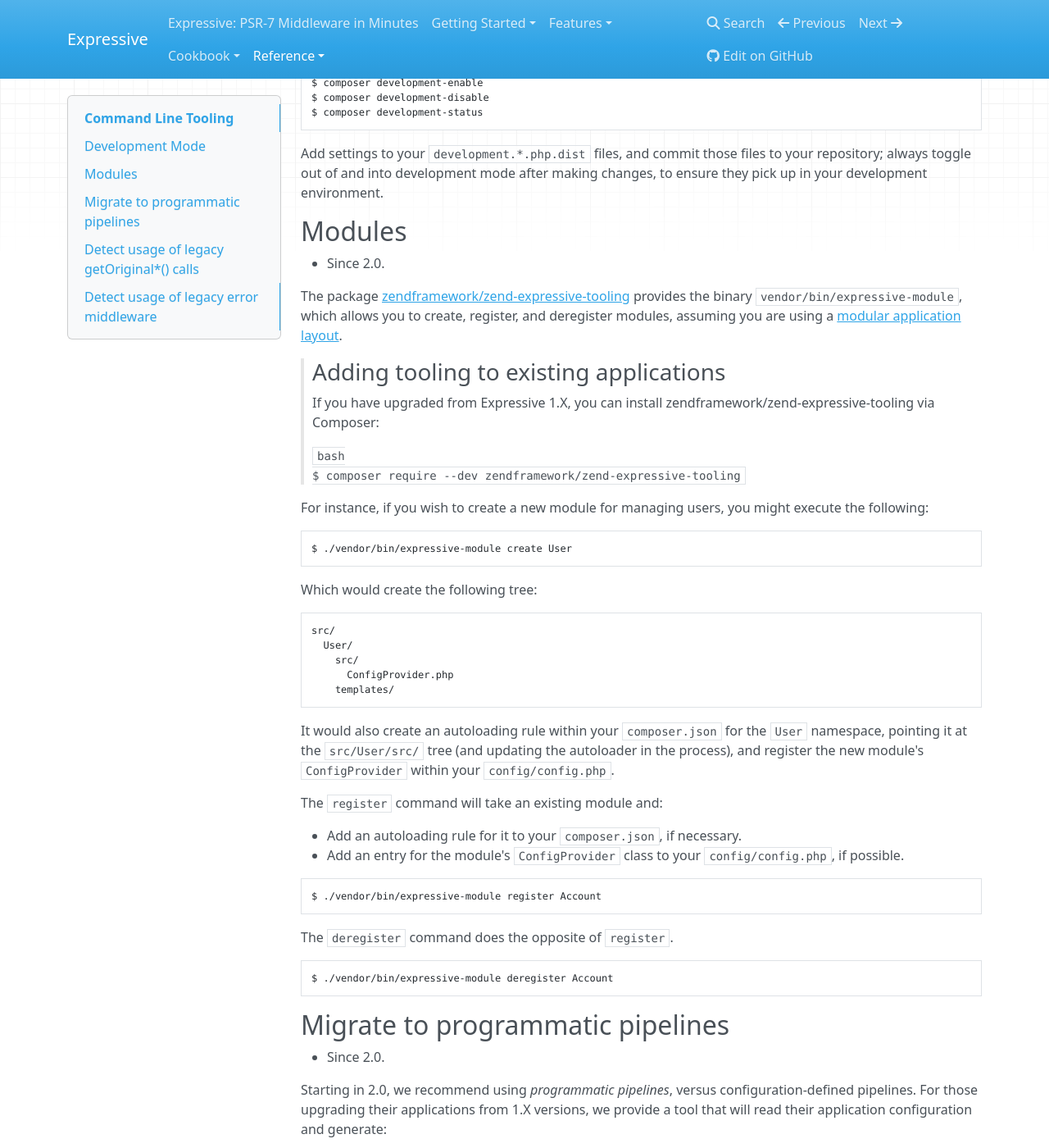
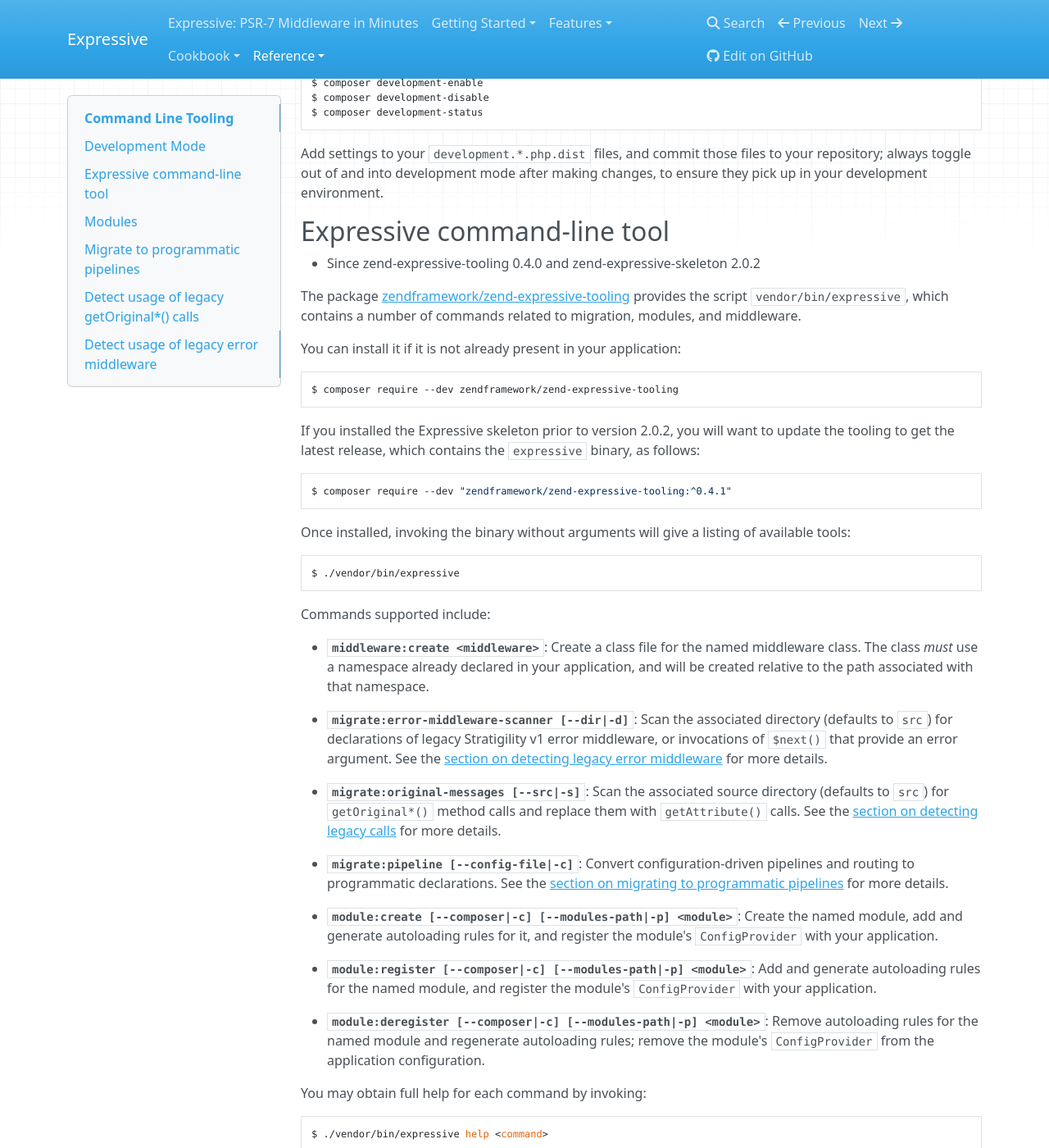
Before and after one commit to zendframework/zend-expressive, an MkDocs documentation site: the page built from doc/book/reference/cli-tooling.md, in a window 1280 px wide and 1400 px high, scrolled down 534 px. Shown: the whole window at 82% size. Built offline with MkDocs 1.6.1, drawn with Linux system fonts in a browser that asks for light colours; nearby versions of some CDN libraries; old or Windows-style settings are respelled for this version of MkDocs; some of the changed text lies outside the part shown.

Commit message:
Documented `expressive` binary

````diff
--- a/doc/book/reference/cli-tooling.md
+++ b/doc/book/reference/cli-tooling.md
@@ -33,9 +33,81 @@
 your repository; always toggle out of and into development mode after making
 changes, to ensure they pick up in your development environment.
 
+## Expressive command-line tool
+
+- Since zend-expressive-tooling 0.4.0 and zend-expressive-skeleton 2.0.2
+
+The package [zendframework/zend-expressive-tooling](https://github.com/zendframework/zend-expressive-tooling)
+provides the script `vendor/bin/expressive`, which contains a number of commands
+related to migration, modules, and middleware.
+
+You can install it if it is not already present in your application:
+
+```bash
+$ composer require --dev zendframework/zend-expressive-tooling
+```
+
+If you installed the Expressive skeleton prior to version 2.0.2, you will want
+to update the tooling to get the latest release, which contains the `expressive`
+binary, as follows:
+
+```bash
+$ composer require --dev "zendframework/zend-expressive-tooling:^0.4.1"
+```
+
+Once installed, invoking the binary without arguments will give a listing of
+available tools:
+
+```bash
+$ ./vendor/bin/expressive
+```
+
+Commands supported include:
+
+- **`middleware:create <middleware>`**: Create a class file for the named
+  middleware class. The class _must_ use a namespace already declared in your
+  application, and will be created relative to the path associated with that
+  namespace.
+
+- **`migrate:error-middleware-scanner [--dir|-d]`**: Scan the associated
+  directory (defaults to `src`) for declarations of legacy Stratigility v1 error
+  middleware, or invocations of `$next()` that provide an error argument. See
+  the [section on detecting legacy error middleware](#detect-usage-of-legacy-error-middleware)
+  for more details.
+
+- **`migrate:original-messages [--src|-s]`**: Scan the associated source directory
+  (defaults to `src`) for `getOriginal*()` method calls and replace them with
+  `getAttribute()` calls. See the [section on detecting legacy
+  calls](#detect-usage-of-legacy-getoriginal-calls) for more details.
+
+- **`migrate:pipeline [--config-file|-c]`**: Convert configuration-driven
+  pipelines and routing to programmatic declarations. See the [section on
+  migrating to programmatic pipelines](#migrate-to-programmatic-pipelines) for
+  more details.
+
+- **`module:create [--composer|-c] [--modules-path|-p] <module>`**: Create the
+  named module, add and generate autoloading rules for it, and register the
+  module's `ConfigProvider` with your application.
+
+- **`module:register [--composer|-c] [--modules-path|-p] <module>`**: Add and
+  generate autoloading rules for the named module,  and register the module's
+  `ConfigProvider` with your application.
+
+- **`module:deregister [--composer|-c] [--modules-path|-p] <module>`**: Remove
+  autoloading rules for the named module and regenerate autoloading rules;
+  remove the module's `ConfigProvider` from the application configuration.
+
+You may obtain full help for each command by invoking:
+
+```bash
+$ ./vendor/bin/expressive help <command>
+```
+
 ## Modules
 
 - Since 2.0.
+- Deprecated since zend-expressive-tooling 0.4.0; see the [Expressive CLI tool
+  section above](#expressive-command-line-tool).
 
 The package [zendframework/zend-expressive-tooling](https://github.com/zendframework/zend-expressive-tooling)
 provides the binary `vendor/bin/expressive-module`, which allows you to create,
@@ -92,6 +164,8 @@
 ## Migrate to programmatic pipelines
 
 - Since 2.0.
+- Deprecated since zend-expressive-tooling 0.4.0; see the [Expressive CLI tool
+  section above](#expressive-command-line-tool).
 
 Starting in 2.0, we recommend using _programmatic pipelines_, versus
 configuration-defined pipelines. For those upgrading their applications from 1.X
@@ -125,6 +199,8 @@
 ## Detect usage of legacy getOriginal*() calls
 
 - Since 2.0.
+- Deprecated since zend-expressive-tooling 0.4.0; see the [Expressive CLI tool
+  section above](#expressive-command-line-tool).
 
 When upgrading to version 2.0, you will also receive an upgrade to
 zendframework/zend-stratigility 2.0. That version eliminates internal decorator
@@ -186,6 +262,8 @@
 ## Detect usage of legacy error middleware
 
 - Since 2.0.
+- Deprecated since zend-expressive-tooling 0.4.0; see the [Expressive CLI tool
+  section above](#expressive-command-line-tool).
 
 When upgrading to version 2.0, you will also receive an upgrade to
 zendframework/zend-stratigility 2.0. That version eliminates what was known as
````
